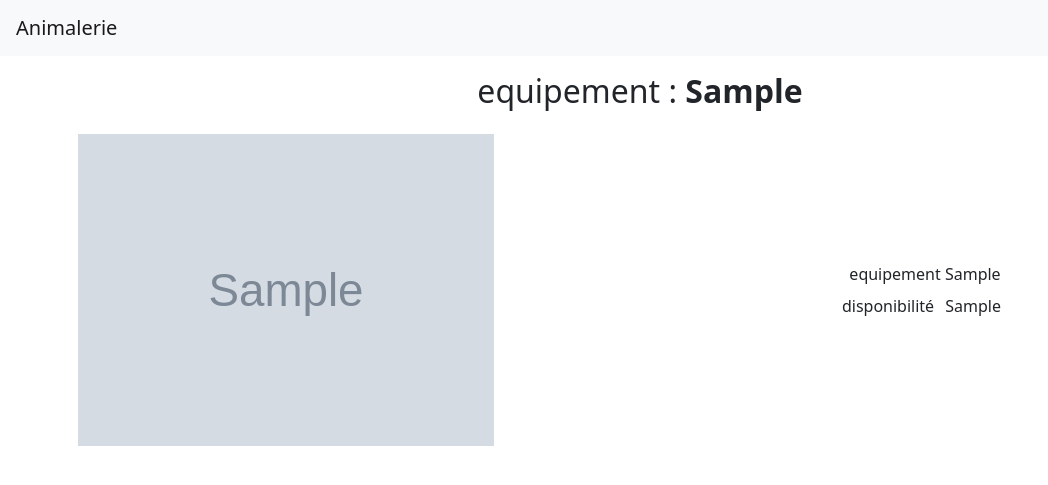
After one commit to afaf-oussetti/animalerie, a Django app: a page that uses hamsters/templates/hamsters/template.html in a window 1280 px wide. The commit adds this page. Shown: the top 485 px of the page, without its empty margins (0-1048 px from the left). Run offline with Django 3.2, Linux system fonts and the light colour scheme; tables that the repository leaves empty hold one stand-in row (values such as "Sample post"); grey boxes marked "Sample" are stand-in pictures.

Commit message:
bug fix et interface equipement

```diff
--- a/hamsters/templates/hamsters/animal_list.html
+++ b/hamsters/templates/hamsters/animal_list.html
@@ -33,7 +33,7 @@
                     {{ equipement.id_equip }} <span class="etat {{equipement.disponibilite}}">{{equipement.disponibilite }}</span>
                 </div>
                 <div class="text-center mb-2">
-                    <a href="#" class="btn btn-primary text-center">Plus de détails</a>
+                    <a href="/equipement/{{equipement.id_equip}}" class="btn btn-primary text-center">Plus de détails</a>
                 </div>
 
             </div>
--- /dev/null
+++ b/hamsters/templates/hamsters/equipement_detail.html
@@ -0,0 +1,21 @@
+{% extends 'hamsters/template.html' %}
+
+{% block content %}
+<div class="col-12 text-center">
+    <h2 class="mb-3 text-center">
+        equipement : <b>{{ equipement.id_equip }}</b>
+    </h2>
+</div>
+<div class="col-12 col-md-6 p-2 card-holder">
+    <img src="{{equipement.photo}}" class="w-75 m-auto" alt="image animal"/>
+</div>
+<div class="col-12 col-md-6 p-2 card-holder align-self-center">
+    <div class="text-center my-2">
+        equipement {{ equipement.id_equip }}
+    </div>
+    <div class="text-center my-2">
+        disponibilité <span class="etat {{equipement.disponibilite}}">{{equipement.disponibilite }}</span>
+    </div>
+</div>
+
+{% endblock %}
--- a/hamsters/templates/hamsters/template.html
+++ b/hamsters/templates/hamsters/template.html
@@ -3,16 +3,22 @@
 <head>
     <title>Animalerie</title>
 
-   <link href="https://cdn.jsdelivr.net/npm/bootstrap@5.0.2/dist/css/bootstrap.min.css" rel="stylesheet" integrity="sha384-EVSTQN3/azprG1Anm3QDgpJLIm9Nao0Yz1ztcQTwFspd3yD65VohhpuuCOmLASjC" crossorigin="anonymous">
+    <link href="https://cdn.jsdelivr.net/npm/bootstrap@5.0.2/dist/css/bootstrap.min.css" rel="stylesheet"
+          integrity="sha384-EVSTQN3/azprG1Anm3QDgpJLIm9Nao0Yz1ztcQTwFspd3yD65VohhpuuCOmLASjC" crossorigin="anonymous">
     <link rel="stylesheet" href="{% static 'css/style.css' %}">
     <link href="//fonts.googleapis.com/css?family=Lobster&subset=latin,latin-ext" rel="stylesheet" type="text/css">
 
 
 </head>
 <body>
-<div class="page-header">
-    <h1><a href="/">Animalerie</a></h1>
-</div>
+
+<nav class="navbar navbar-expand-lg navbar-light bg-light mb-3">
+  <a class="navbar-brand ms-3" href="/">Animalerie</a>
+  <button class="navbar-toggler" type="button" data-toggle="collapse" data-target="#navbarSupportedContent" aria-controls="navbarSupportedContent" aria-expanded="false" aria-label="Toggle navigation">
+    <span class="navbar-toggler-icon"></span>
+  </button>
+
+</nav>
 
 
 <div class="content container">
--- a/hamsters/urls.py
+++ b/hamsters/urls.py
@@ -1,10 +1,10 @@
 from django.urls import path
 from . import views
-
 
 urlpatterns = [
     path('', views.animal_list, name='animal_list'),
     path('animal/<str:id_animal>/', views.animal_detail, name='animal_detail'),
     path('deplacer_animal/<str:id_animal>', views.deplacer_animal, name='deplacer_animal'),
-    path('deplacer_animal_litière/<str:id_animal>', views.deplacer_animal_litière, name='deplacer_animal_litière')
+    path('deplacer_animal_litière/<str:id_animal>', views.deplacer_animal_litière, name='deplacer_animal_litière'),
+    path('equipement/<str:id_equip>', views.equipement_details, name='equipement_details'),
 ]
--- a/hamsters/views.py
+++ b/hamsters/views.py
@@ -1,18 +1,16 @@
 from django.http import Http404
 from django.shortcuts import render, get_object_or_404, redirect
 from .models import Animal, Equipement
-from django.contrib import messages
 
 
-# Create your views here.
-
-
+# afficher la liste des animaux et des équipements
 def animal_list(request):
     animaux = Animal.objects.all()
     equipements = Equipement.objects.all()
     return render(request, 'hamsters/animal_list.html', {'animaux': animaux, 'equipements': equipements})
 
 
+# afficher les détails de l'animal selectionné avec l'équipement qu'il utilise
 def animal_detail(request, id_animal):
     animal = get_object_or_404(Animal, pk=id_animal)
     equipement = animal.lieu
@@ -21,18 +19,8 @@ def animal_detail(request, id_animal):
                   {'animal': animal, 'equipement': equipement, 'equipements': equipements})
 
 
-def animal_detail_ingnore_litiere(request, id_animal):
-    animal = get_object_or_404(Animal, pk=id_animal)
-    equipement = animal.lieu
-    equipements = Equipement.objects.all()
-
-    for e in equipements:
-        if (e.id_equip == "litière"):
-            e.disponibilite = "libre"
-    return render(request, 'hamsters/animal_detail.html',
-                  {'animal': animal, 'equipement': equipement, 'equipements': equipements})
-
-
+# affiche l'équipement suivant en se basant sur l'équipement actuel
+# si l'équipement actuel est la litière on l'envoie au mangeoire
 def equipement_suivant(id_eq):
     equipements = ["mangeoire", "roue", "nid"]
     marked = False
@@ -44,11 +32,20 @@ def equipement_suivant(id_eq):
     return equipements[0]
 
 
+# affiche létat actuel de l'animal après avoir éta dans l'équipement passé en paramètre
+def etat_suivant(equipement):
+    dict = {"mangeoire": "repus", "roue": "fatigués", "nid": "affamés"}
+    return dict[equipement]
+
+
+# faire passer l'animal à l'équipement suivant tout en changeant son état
+# afficher une erreur 404 si l'équipement suivant est occupé
 def deplacer_animal(request, id_animal):
     animal = get_object_or_404(Animal, pk=id_animal)
     equipement_courant = animal.lieu
 
     id_next = equipement_suivant(equipement_courant.id_equip)
+    ett_suivant = etat_suivant(id_next)
     equipement_next = get_object_or_404(Equipement, pk=id_next)
     print(equipement_courant, equipement_next, equipement_courant.disponibilite)
     if (equipement_next.disponibilite != "libre"):
@@ -57,6 +54,7 @@ def deplacer_animal(request, id_animal):
     equipement_courant.disponibilite = "libre"
     equipement_next.disponibilite = "occupé"
     animal.lieu = equipement_next
+    animal.etat = ett_suivant
     equipement_next.save()
     animal.save()
     equipement_courant.save()
@@ -64,13 +62,19 @@ def deplacer_animal(request, id_animal):
     return redirect("/animal/" + id_animal)
 
 
+# faire passer l'animal à la litière
 def deplacer_animal_litière(request, id_animal):
     animal = get_object_or_404(Animal, pk=id_animal)
     equipement_courant = animal.lieu
 
     equipement_courant.disponibilite = "libre"
     equipement_courant.save()
-
+    animal.etat = "affamés"
     animal.lieu = get_object_or_404(Equipement, pk="litière")
     animal.save()
     return redirect("/animal/" + id_animal)
+
+# afficher les détails relatives à l'équipement choisi.
+def equipement_details(request, id_equip):
+    equipement = get_object_or_404(Equipement, pk=id_equip)
+    return render(request, 'hamsters/equipement_detail.html', {'equipement': equipement})
```
Also changed, not shown: hamsters/templates/hamsters/animal_detail.html (+7 -4 lines).
